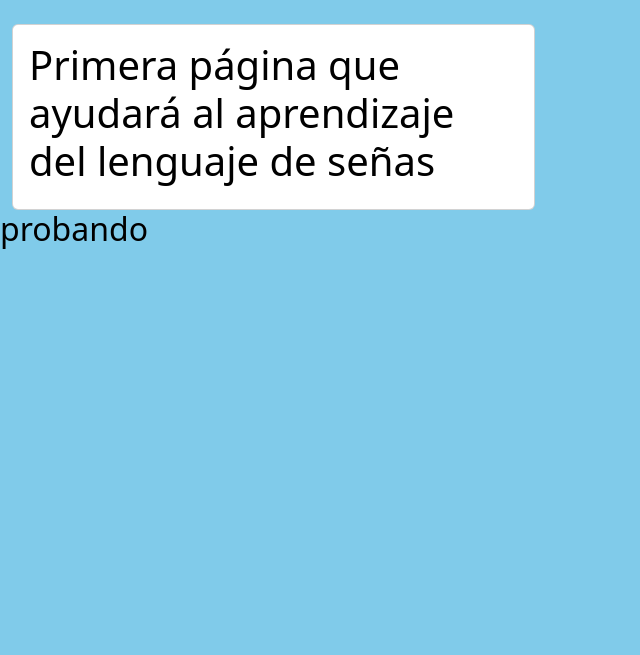
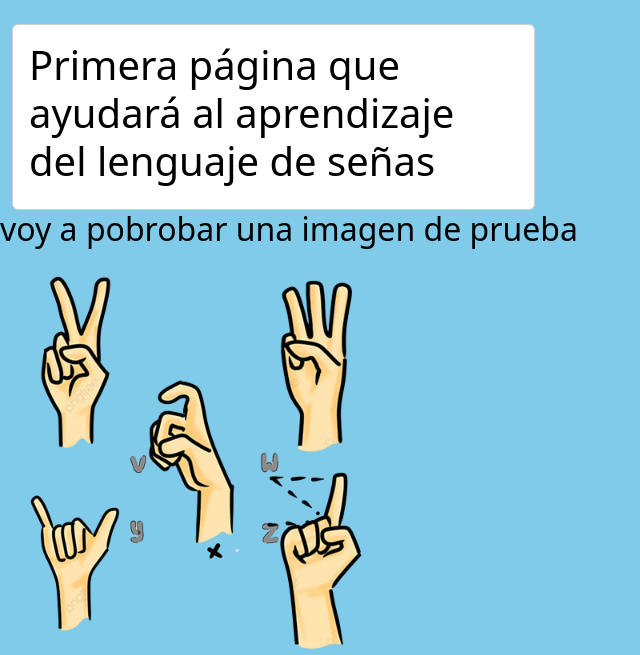
Before and after one commit to bumm1y/Owl_Blue, a Django app: page / in a window 1280 px wide. Shown: the part 56-711 px from the top of the page, without its empty margins (0-640 px from the left). Run offline with Django 4.2, Linux system fonts and the light colour scheme.

Commit message:
agrgando imagenes y texto al home

```diff
--- a/Owl_Blue/owl_blue_app/templates/owl_blue_app/index.html
+++ b/Owl_Blue/owl_blue_app/templates/owl_blue_app/index.html
@@ -21,8 +21,10 @@
 
     </main class="container-fluid">
         <div>
-            <h2>probando</h2>
+            <h2>voy a pobrobar una imagen de prueba</h2>
         </div>
+
+        <img src="{% static 'img/manos sin fondo.png' %}" width="400"/>
 
     <main>
 
```
Also changed, not shown: Owl_Blue/static/img/manos sin fondo.png (added).
